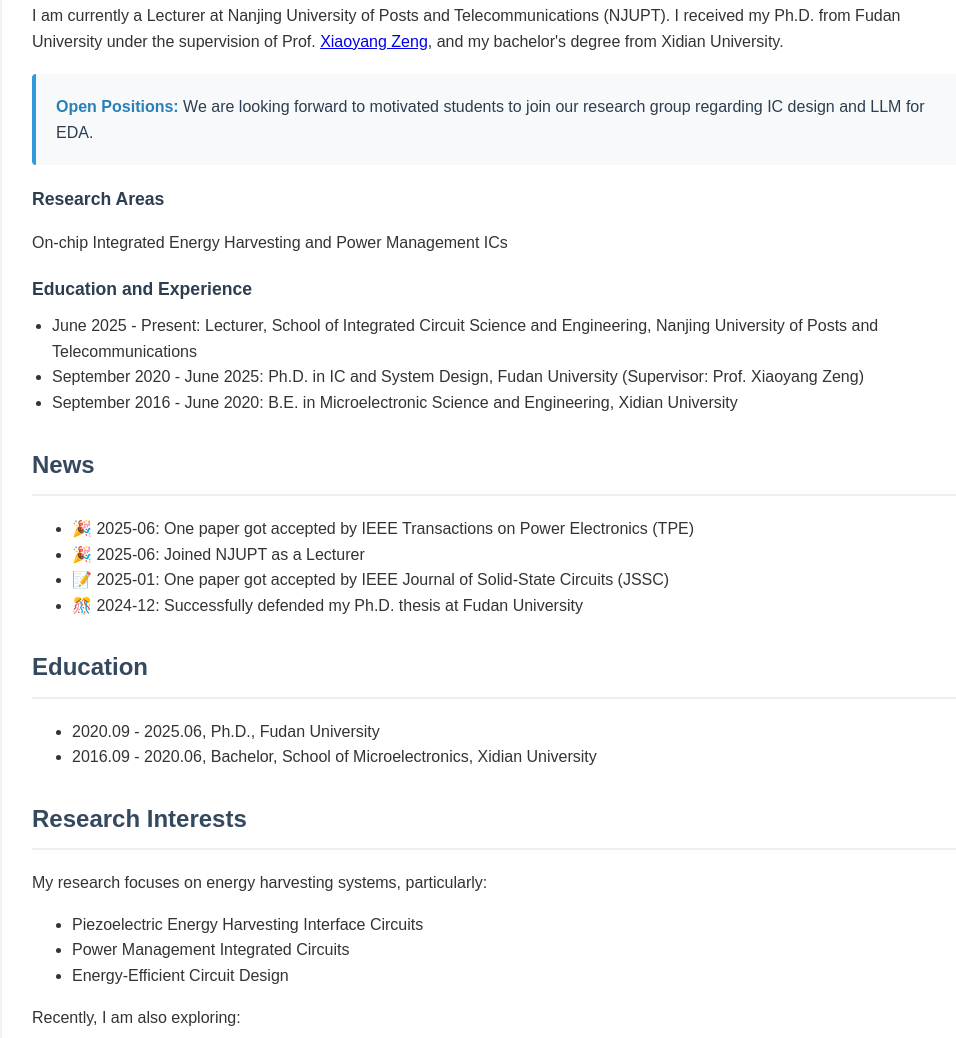
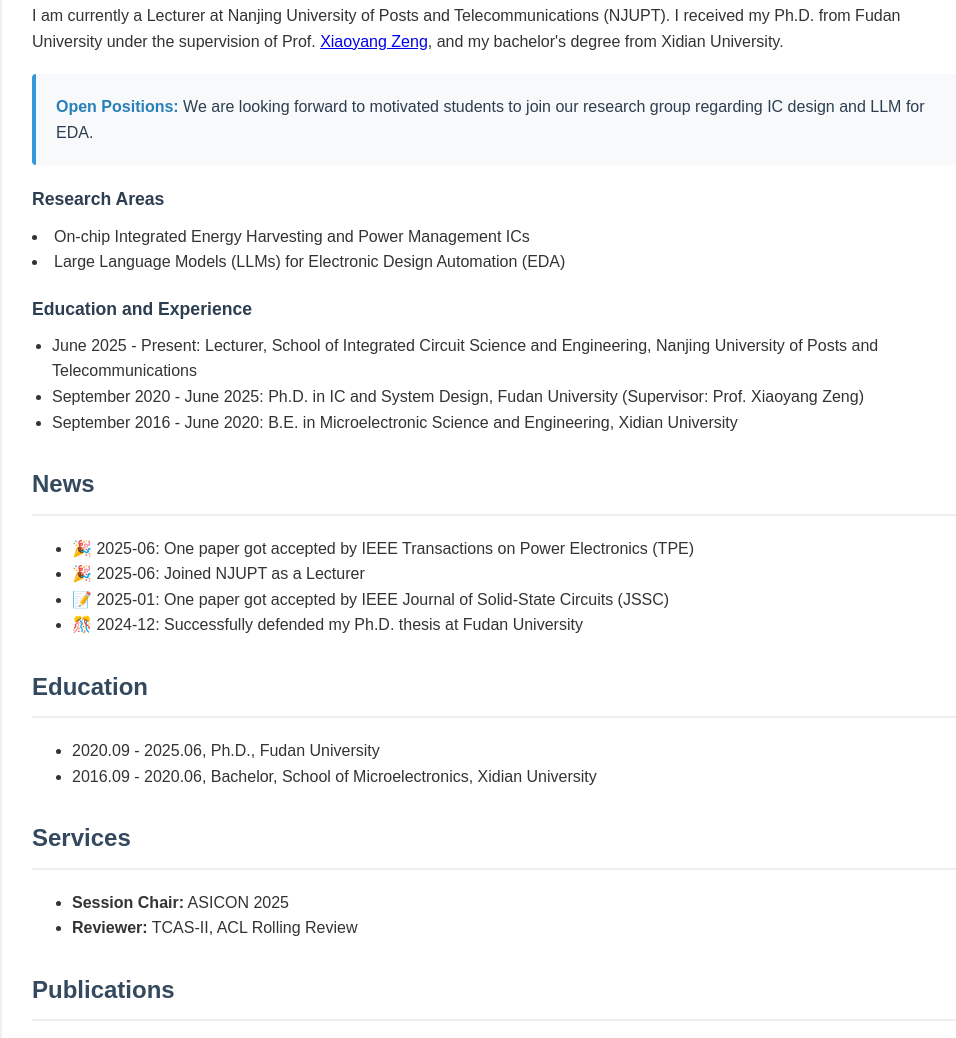
Before and after one commit to friyawang/friyawang.github.io, a plain HTML site: page index.html in a window 1280 px wide. Shown: the part 594-1632 px from the top of the page, without its empty margins (138-1094 px from the left). Drawn offline with Linux system fonts and the light colour scheme.

Commit message:
update homepage

```diff
--- a/index.html
+++ b/index.html
@@ -282,8 +282,8 @@
             </div>
 
             <h3>Research Areas</h3>
-            <p>On-chip Integrated Energy Harvesting and Power Management ICs</p>
-
+            <li>On-chip Integrated Energy Harvesting and Power Management ICs</li>
+            <li>Large Language Models (LLMs) for Electronic Design Automation (EDA)</li>
             <h3>Education and Experience</h3>
             <ul>
                 <li>June 2025 - Present: Lecturer, School of Integrated Circuit Science and Engineering, Nanjing University of Posts and Telecommunications</li>
@@ -331,7 +331,7 @@
             <li>2016.09 - 2020.06, Bachelor, School of Microelectronics, Xidian University</li>
         </ul>
 
-        <h2>Research Interests</h2>
+        <!-- <h2>Research Interests</h2>
         <p>
             My research focuses on energy harvesting systems, particularly:
             <ul>
@@ -345,7 +345,13 @@
             <ul>
                 <li>Large Language Models (LLMs) for Electronic Design Automation (EDA)</li>
             </ul>
-        </p>
+        </p> -->
+
+        <h2>Services</h2>
+        <ul>
+            <li><strong>Session Chair:</strong> ASICON 2025 </li>
+            <li><strong>Reviewer:</strong> TCAS-II, ACL Rolling Review</li>
+        </ul>
 
         <h2>Publications</h2>
         <div class="pub-note">† corresponding author</div>
```
